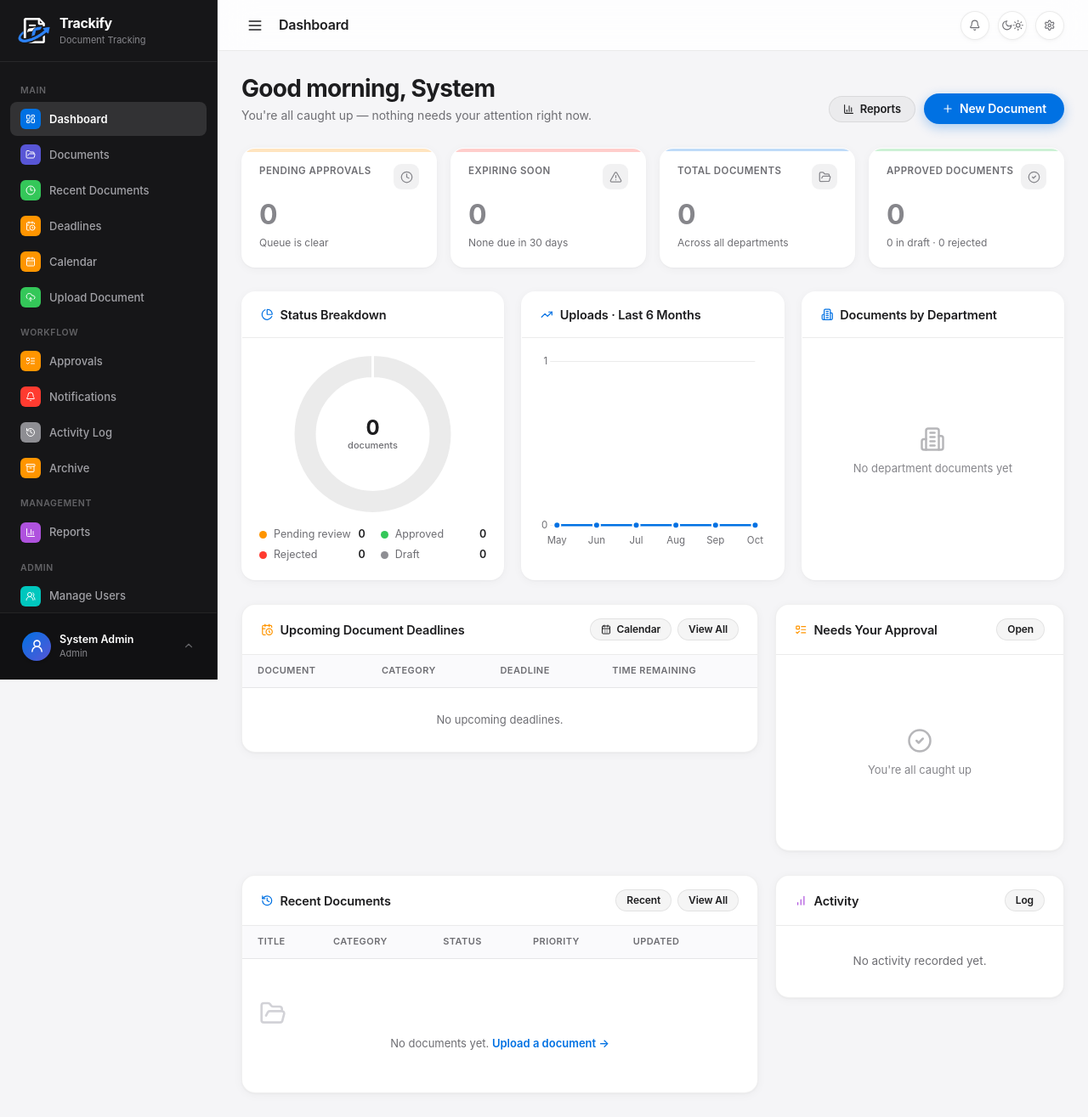
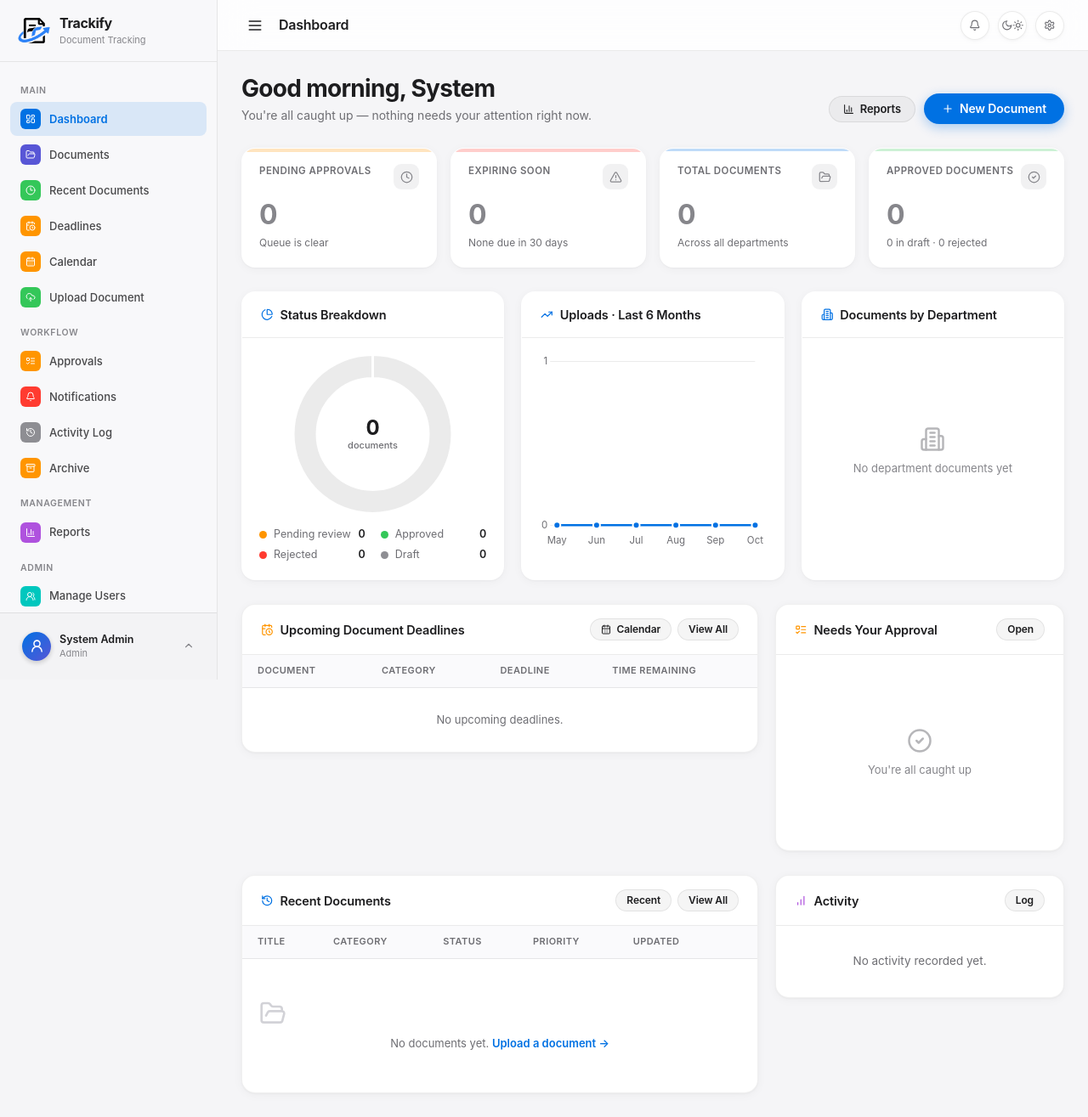
Before and after one commit to itz-tian/Trackify, a PHP site: page /dashboard.php in a window 1280 px wide. Shown: the whole page at 85% size. Run offline with PHP 8.4, Linux system fonts and the light colour scheme; the visitor is signed in with stand-in values (Sample User, id 1); data comes from the database, SQL or seed files in the repository; data that the repository does not hold is empty.

Commit message:
feat: implement consistent light and dark mode adaptation for sidebar and popover menus

```diff
--- a/assets/css/style.css
+++ b/assets/css/style.css
@@ -26,8 +26,8 @@
             --bg-card:          #ffffff;
             --bg-card-subtle:   #fbfbfd;
             --bg-translucent:   rgba(255, 255, 255, 0.82);
-            --sidebar-bg:       #161618;
-            --sidebar-border:   rgba(255, 255, 255, 0.08);
+            --sidebar-bg:       #f8f8fa;
+            --sidebar-border:   rgba(0, 0, 0, 0.08);
 
             /* Typography */
             --text-primary:     #1d1d1f;
@@ -80,7 +80,7 @@
         .sidebar {
             width: var(--sidebar-w);
             background: var(--sidebar-bg);
-            color: #a1a1a6;
+            color: var(--text-secondary);
             display: flex;
             flex-direction: column;
             position: fixed;
@@ -126,16 +126,19 @@
             flex-shrink: 0;
         }
 
+        .logo-img-light { display: block; }
+        .logo-img-dark  { display: none; }
+
         .sidebar-logo .logo-text {
             font-size: 16px;
             font-weight: 700;
             letter-spacing: -0.02em;
-            color: #ffffff;
+            color: var(--text-primary);
         }
 
         .sidebar-logo .logo-sub {
             font-size: 11px;
-            color: #86868b;
+            color: var(--text-tertiary);
             font-weight: 400;
         }
 
@@ -149,7 +152,7 @@
             padding: 12px 12px 6px;
             font-size: 10.5px;
             font-weight: 600;
-            color: #636366;
+            color: var(--text-tertiary);
             text-transform: uppercase;
             letter-spacing: 0.06em;
         }
@@ -163,7 +166,7 @@
             align-items: center;
             gap: 10px;
             padding: 8px 12px;
-            color: #a1a1a6;
+            color: #48484a;
             text-decoration: none;
             font-size: 13px;
             font-weight: 500;
@@ -172,13 +175,13 @@
         }
 
         .nav-item a:hover {
-            background: rgba(255, 255, 255, 0.06);
-            color: #ffffff;
+            background: rgba(0, 0, 0, 0.05);
+            color: var(--text-primary);
         }
 
         .nav-item a.active {
-            background: rgba(255, 255, 255, 0.12);
-            color: #ffffff;
+            background: rgba(0, 113, 227, 0.12);
+            color: var(--apple-blue);
             font-weight: 600;
         }
 
@@ -209,7 +212,7 @@
         .sidebar-footer {
             padding: 14px 16px;
             border-top: 1px solid var(--sidebar-border);
-            background: rgba(0, 0, 0, 0.2);
+            background: rgba(0, 0, 0, 0.02);
             position: relative;
         }
 
@@ -315,7 +318,7 @@
         .sidebar-user .user-info .name {
             font-size: 12.5px;
             font-weight: 600;
-            color: #ffffff;
+            color: var(--text-primary);
             white-space: nowrap;
             overflow: hidden;
             text-overflow: ellipsis;
@@ -324,12 +327,12 @@
 
         .sidebar-user .user-info .role {
             font-size: 11px;
-            color: #86868b;
+            color: var(--text-tertiary);
             text-transform: capitalize;
         }
 
         .sidebar-user .chevron-icon {
-            color: #636366;
+            color: var(--text-tertiary);
             flex-shrink: 0;
             transition: transform .2s ease;
         }
--- a/includes/header.php
+++ b/includes/header.php
@@ -76,7 +76,8 @@ $topbarTitle = $pageTitle ?? ($pageTitles[$currentPage] ?? ucwords(str_replace('
 <aside class="sidebar" id="sidebar">
     <div class="sidebar-logo">
         <a href="<?= APP_URL ?>/dashboard.php" class="sidebar-logo-link" title="Go to Dashboard" aria-label="Go to Dashboard">
-            <img src="<?= APP_URL ?>/assets/logo-light.png?v=<?= APP_VERSION ?>" alt="Trackify" class="logo-img">
+            <img src="<?= APP_URL ?>/assets/logo.png?v=<?= APP_VERSION ?>" alt="Trackify" class="logo-img logo-img-light">
+            <img src="<?= APP_URL ?>/assets/logo-light.png?v=<?= APP_VERSION ?>" alt="Trackify" class="logo-img logo-img-dark">
             <div>
                 <div class="logo-text"><?= APP_NAME ?></div>
                 <div class="logo-sub">Document Tracking</div>
```
Also changed, not shown: other parts of assets/css/style.css (+15 -15 lines), assets/css/dark-theme.css (+55 -0 lines).
